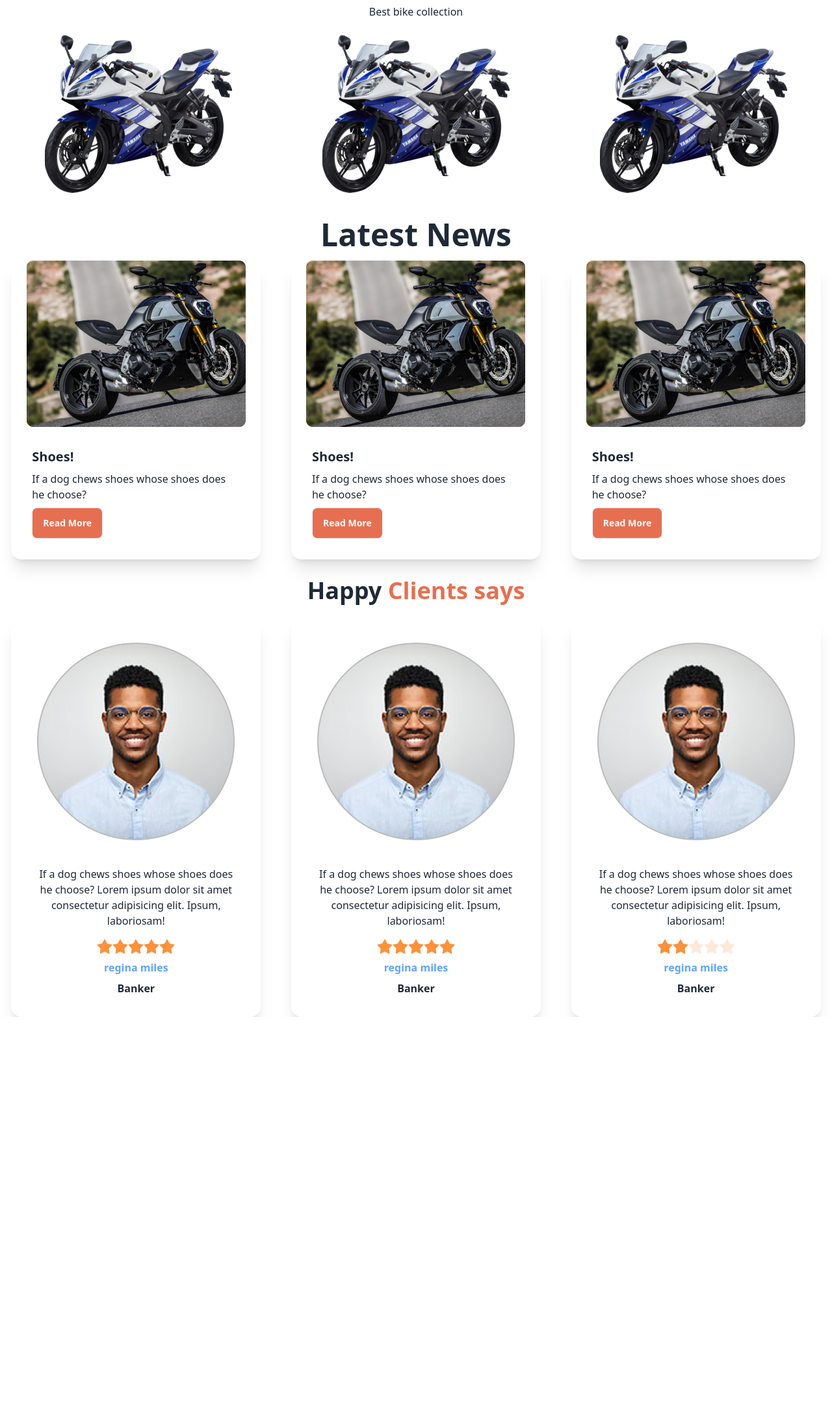
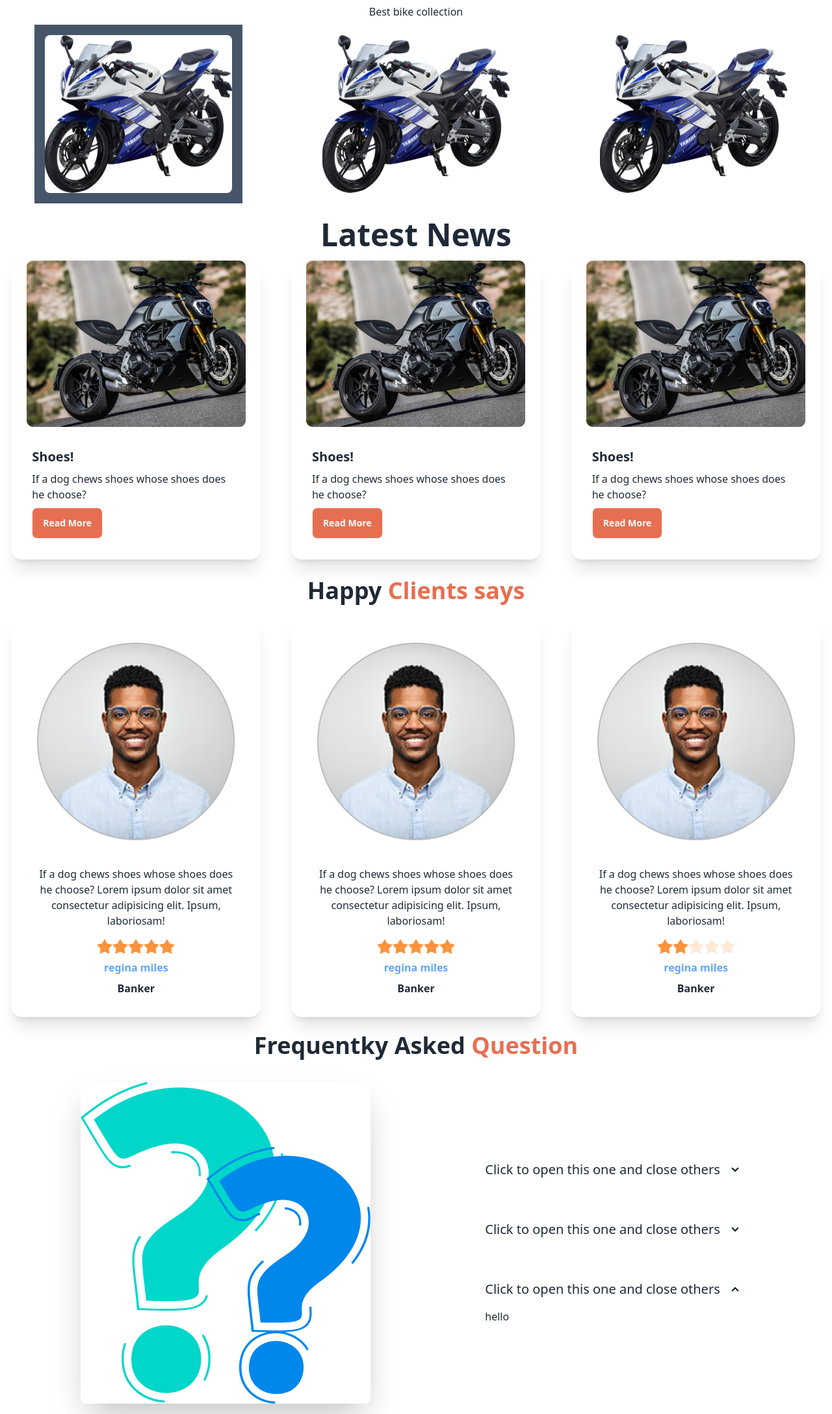
Before and after one commit to Nawshadss/bikewith-Tailnwind-dasy-UI, a plain HTML site: page index.html in a window 1280 px wide. Shown: the part 495-2671 px from the top of the page at 65% size. Before the commit the page ends 2060 px from the top, so only its background shows below. Drawn offline with nearby package versions, Linux system fonts and the light colour scheme.

Commit message:
faq section done

```diff
--- a/index.html
+++ b/index.html
@@ -65,7 +65,7 @@
               <h1 class="font-bold text-4xl mt-3 lg:text-6xl">
                 Ride-on R15 V4 with Smile
               </h1>
-              <p class="font-light text-[16px] my-3">
+              <p class="font-light text-[1rem]  my-3">
                 Lorem ipsum dolor sit amet, consectetur adipisicing elit.
                 Molestiae autem fuga quam illo tempore consequuntur?
               </p>
@@ -157,18 +157,18 @@
         Fetured Bikes In This Year
       </h1>
       <p class="text-center font-thin text-base my-2">Best bike collection</p>
-      <div class="flex flex-col md:flex-row justify-around">
-        <div class="p-4">
+      <div class="flex flex-col md:flex-row items-center justify-around">
+        <div class="p-4 bg-slate-600 max-w-sm">
           <img
             class="w-full rounded-lg"
             src="images/others/feature-bike.png"
             alt=""
           />
         </div>
-        <div class="p-4">
+        <div class="p-4 max-w-sm">
           <img class="w-full" src="images/others/feature-bike.png" alt="" />
         </div>
-        <div class="p-4">
+        <div class="p-4 max-w-sm">
           <img class="w-full" src="images/others/feature-bike.png" alt="" />
         </div>
       </div>
@@ -366,5 +366,46 @@
       </div>
     </div>
     <!-- rationg section ----------------------ends -->
+
+
+    <!-- FAQ section -------------------- -->
+    <div class="faq max-w-7xl mx-auto mt-6">
+      <h1 class="text-center font-bold text-3xl md:text-4xl mb-5">Frequentky Asked <span class="text-[#E76F51]">Question</span> </h1>
+
+      <div class="hero h-auto ">
+        <div class="hero-content flex-col gap-[10rem] justify-center lg:flex-row">
+          <div class=""><img src="/images/others/faq.png" class="w-full rounded-lg shadow-2xl" /></div>
+          <div>
+            <div class="collapse collapse-arrow bg-base-200 my-8 bg-white">
+              <input type="radio" name="my-accordion-2" checked="checked" />
+              <div class="collapse-title text-xl font-medium">
+                Click to open this one and close others
+              </div>
+              <div class="collapse-content">
+                <p>hello</p>
+              </div>
+            </div>
+            <div class="collapse collapse-arrow bg-base-200 my-8 bg-white">
+              <input type="radio" name="my-accordion-2" checked="checked" />
+              <div class="collapse-title text-xl font-medium">
+                Click to open this one and close others
+              </div>
+              <div class="collapse-content">
+                <p>hello</p>
+              </div>
+            </div>
+            <div class="collapse collapse-arrow bg-base-200 my-8 bg-white">
+              <input type="radio" name="my-accordion-2" checked="checked" />
+              <div class="collapse-title text-xl font-medium">
+                Click to open this one and close others
+              </div>
+              <div class="collapse-content">
+                <p>hello</p>
+              </div>
+            </div>
+        </div>
+      </div>
+    </div>
+    <!-- FAQ section --------------------ends -->
   </body>
 </html>
```
